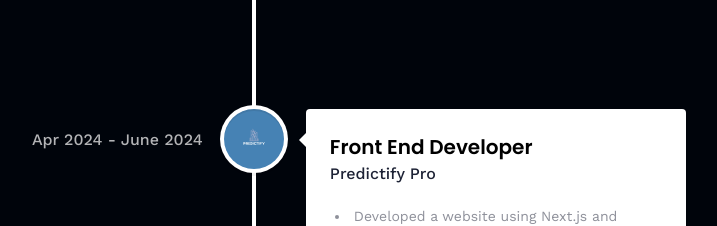
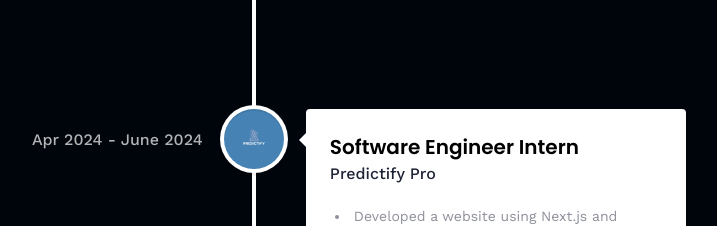
Before and after one commit to derekjytan/portfolio, a React (Vite) app: page /about in a window 1280 px wide. Shown: the part 2080-2306 px from the top of the page, without its empty margins (386-1103 px from the left). Built offline with nearby package versions, Linux system fonts and the light colour scheme.

Commit message:
and this too lol!

```diff
--- a/src/constants/index.js
+++ b/src/constants/index.js
@@ -227,7 +227,7 @@
     ],
   },
   {
-    title: "Front End Developer",
+    title: "Software Engineer Intern",
     company_name: "Predictify Pro",
     icon: predictify,
     iconBg: "#4682b4",
```
